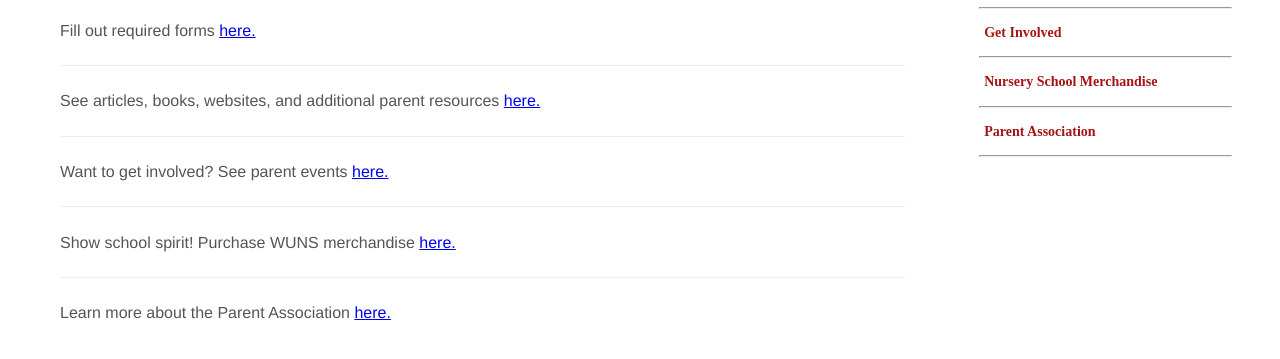
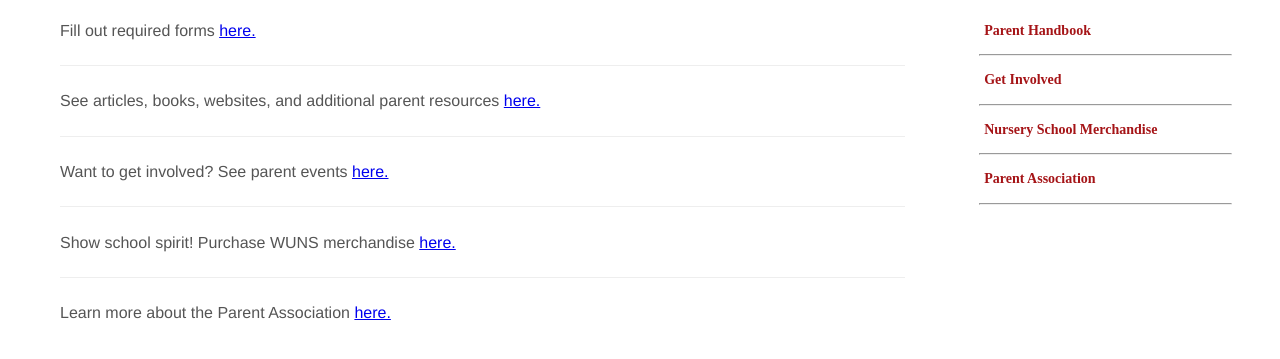
Before and after one commit to cse256-sp2021/information-foraging-emilycohen, a website: page files/current.html in a window 1280 px wide. Shown: the part 303-662 px from the top of the page. Drawn offline with nearby package versions, Linux system fonts and the light colour scheme; files that its build step writes are made by us from their sources; files whose address does not match are found by name.

Commit message:
Slight Changes in headerr

```diff
--- a/files/current.html
+++ b/files/current.html
@@ -97,6 +97,9 @@
                         <li class="page_item page-item-65">
                             <a href="files/parent_resources.html">Parent Resources</a>
                         </li>
+                        <li class="page_item page-item-10513">
+                            <a href="files/parent_handbook.html">Parent Handbook</a>
+                        </li>
                         <hr />
                         <li class="page_item page-item-10513">
                             <a href="files/get_involved.html">Get Involved</a>
```
Also changed, not shown: files/about.html (+2 -2 lines).
